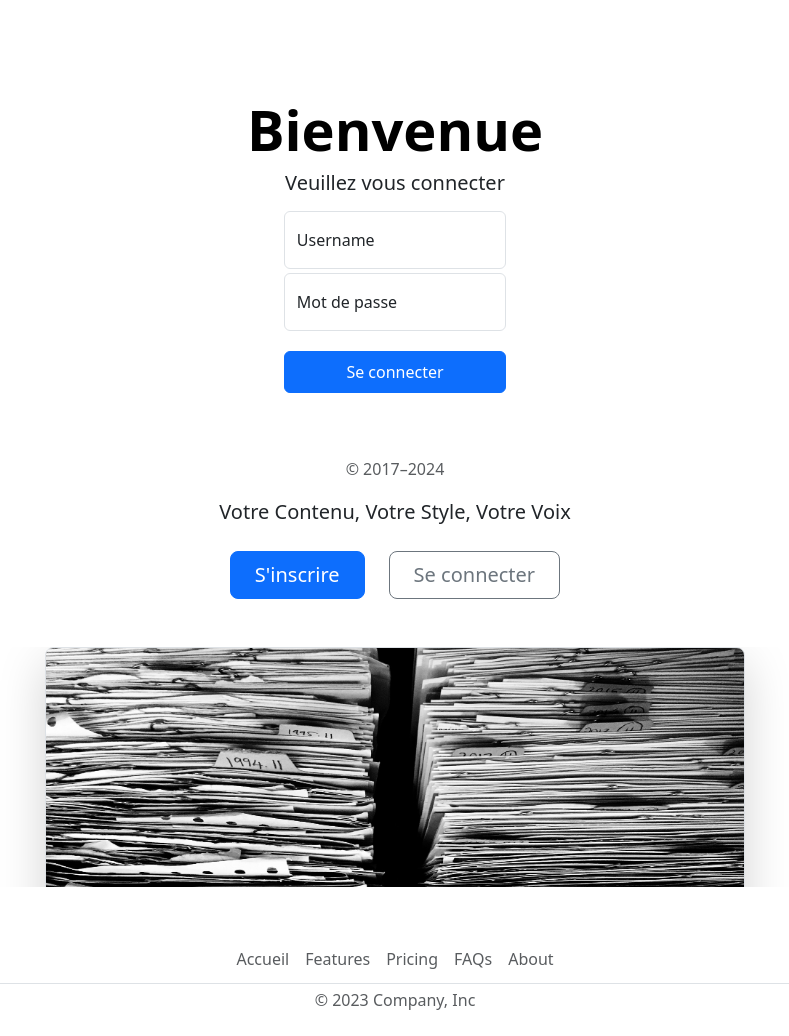
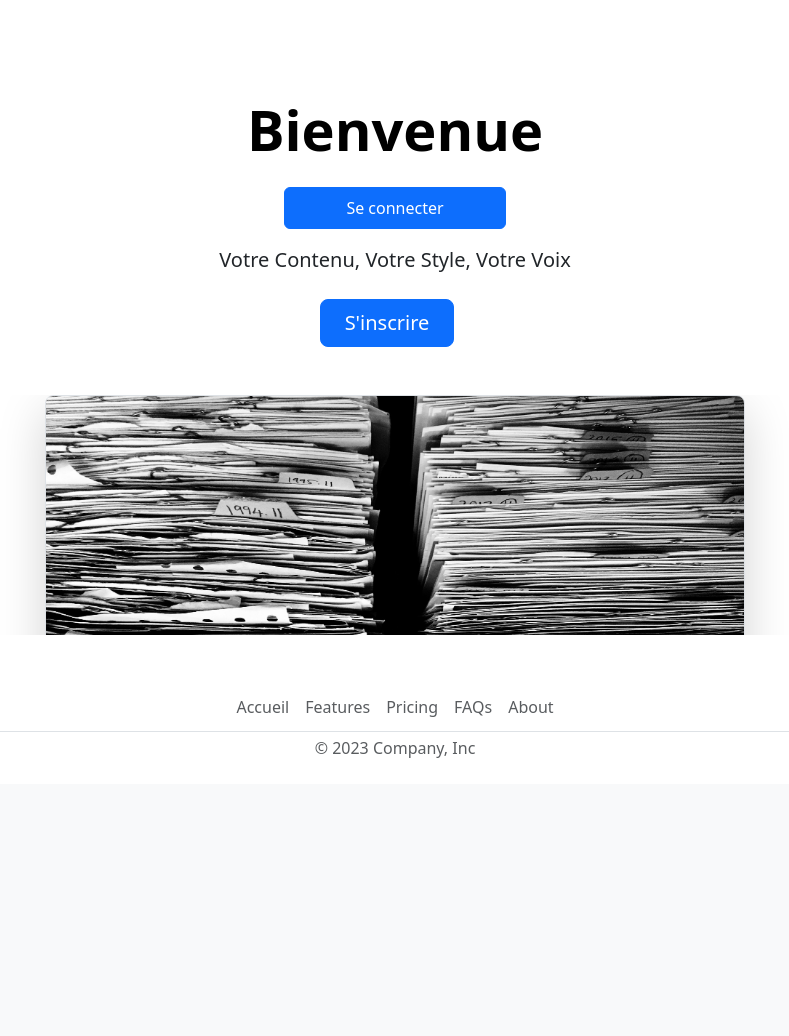
Before and after one commit to mileneDesjardins/CMS, a Flask app: page / in a window 1280 px wide. Shown: the part 56-1092 px from the top of the page, without its empty margins (245-1034 px from the left). After the commit the page ends 814 px from the top, so only its background shows below. Run offline with Flask 3, Linux system fonts and the light colour scheme.

Commit message:
connexion

```diff
--- a/app.py
+++ b/app.py
@@ -1,5 +1,4 @@
 import hashlib
-import sqlite3
 import uuid
 from functools import wraps
 import os
@@ -45,6 +44,7 @@ def accueil():
         photo = None
     return render_template('index.html', titre=titre, prenom=prenom, nom=nom, photo=photo)
 
+
 @app.route('/recherche', methods=['GET', 'POST'])
 def recherche():
     if request.method == 'POST':
@@ -58,11 +58,11 @@ def recherche():
     elif request.method == 'GET':
         return render_template("index.html")
 
+
 @app.route('/resultats/<query>', methods=['GET', 'POST'])
 def resultats(query):
     articles = request.args.get('articles', [])
     return render_template('resultats.html', query=query, articles=articles)
-
 
 
 @app.route('/creation_utilisateur', methods=['GET', 'POST'])
@@ -81,7 +81,8 @@ def inscription():
 
         # Vérifier que les champs ne sont pas vides
         if prenom == "" or nom == "" or courriel == "" or mdp == "" or len(photo_data) == 0:
-            return render_template("creation_utilisateur.html", titre=titre, erreur="Tous les champs sont obligatoires.")
+            return render_template("creation_utilisateur.html", titre=titre,
+                                   erreur="Tous les champs sont obligatoires.")
 
         # Validation du formulaire - Vous pouvez implémenter votre propre logique de validation ici
 
@@ -99,69 +100,51 @@ def inscription():
         return redirect('/confirmation', 302)
 
 
-@app.route('/connexion', methods=['POST'])
+@app.route('/connexion', methods=['GET', 'POST'])
 def connexion():
     titre = "Connexion"
-    username = request.form["username"]
-    mdp = request.form["mdp"]
+    if request.method == "GET":
+        return render_template("connexion.html")
+    else:
+        username = request.form["username"]
+        mdp = request.form["mdp"]
 
-    if username == "" or mdp == "":
-        return render_template('index.html', erreur="Veuillez remplir tous les champs")
+        if username == "" or mdp == "":
+            return render_template('connexion.html', erreur="Veuillez remplir tous les champs")
 
-    utilisateur = get_db().get_user_login_info(username)
-    if utilisateur is None:
-        return render_template('index.html',
-                               erreur="Utilisateur inexistant, veuillez vérifier vos informations")
+        utilisateur = get_db().get_user_login_info(username)
+        if utilisateur is None:
+            return render_template('connexion.html',
+                                   erreur="Utilisateur inexistant, veuillez vérifier vos informations")
 
-    salt = utilisateur[3]
-    mdp_hash = hashlib.sha512(str(mdp + salt).encode("utf-8")).hexdigest()
-    if mdp_hash == utilisateur[2]:
-        # Accès autorisé
-        id_session = uuid.uuid4().hex
-        #get_db().save_session(id_session, username)
+        salt = utilisateur[3]
+        mdp_hash = hashlib.sha512(str(mdp + salt).encode("utf-8")).hexdigest()
+        if mdp_hash == utilisateur[2]:
+            # Accès autorisé
+            id_session = uuid.uuid4().hex
+            # get_db().save_session(id_session, username)
 
-        session["id"] = id_session
-        session["prenom"] = utilisateur[0]
-        session["nom"] = utilisateur[1]
-        session["id_photo"] = utilisateur[4]
-        return redirect("/", 302)
-    else:
-        return render_template('index.html', erreur="Connexion impossible, veuillez vérifier vos informations")
-
-
-def authentication_required(f):
-    @wraps(f)
-    def decorated(*args, **kwargs):
-        if not is_authenticated(session):
-            return send_unauthorized()
-        return f(*args, **kwargs)
-
-    return decorated
+            session["id"] = id_session
+            session["prenom"] = utilisateur[0]
+            session["nom"] = utilisateur[1]
+            session["id_photo"] = utilisateur[4]
+            return redirect("/", 302)
+        else:
+            return render_template('connexion.html', erreur="Connexion impossible, veuillez vérifier vos informations")
 
 
 @app.route('/deconnexion')
-@authentication_required
-def logout():
+@login_required
+def deconnexion():
     session.clear()  # Supprime toutes les données de la session
     return redirect("/")
-
-
-
-def is_authenticated(session):
-    # TODO Next-level : Vérifier la session dans la base de données
-    return "id" in session
-
-
-def send_unauthorized():
-    return Response('Could not verify your access level for that URL.\n'
-                    'You have to login with proper credentials.', 401,
-                    {'WWW-Authenticate': 'Basic realm="Login Required"'})
 
 
 @app.route('/admin', methods=['GET', 'POST'])
 @login_required
 def admin():
-    Titre = "Admin"
+    titre = "Admin"
+    return render_template('index.html', titre=titre)
 
 
 @app.route('/confirmation', methods=['GET'])
--- a/templates/index.html
+++ b/templates/index.html
@@ -8,28 +8,14 @@
             </a>
         {% else %}
             <h1 class="display-4 fw-bold text-body-emphasis">Bienvenue</h1>
-            <form action="/connexion" method="POST">
-                <div class="container" style="max-width: 20%; text-align: center;">
-                    <h2 class="h5 mb-3 fw-normal">Veuillez vous connecter</h2>
-                    <div class="form-floating my-1">
-                        <input type="text" name="username" class="form-control" id="floatingInput"
-                               placeholder="Username">
-                        <label for="floatingInput">Username</label>
-                    </div>
-                    <div class="form-floating my-1">
-                        <input type="password" name="mdp" class="form-control" id="floatingPassword"
-                               placeholder="Mot de passe">
-                        <label for="floatingPassword">Mot de passe</label>
-                    </div>
-                    {% if erreur %}
-                        <div class="alert alert-danger" role="alert">
-                            {{ erreur }}
-                        </div>
-                    {% endif %}
-                    <button name="submit" class="btn btn-primary w-100 py-2 my-3" type="submit">Se connecter</button>
-                    <p class="mt-5 mb-3 text-body-secondary">© 2017–2024</p>
-                </div>
-            </form>
+
+            <div class="container" style="max-width: 20%; text-align: center;">
+                <a href="{{ url_for('connexion') }}">
+                    <button name="submit" class="btn btn-primary w-100 py-2 my-3">Se connecter
+                    </button>
+                </a>
+            </div>
+
         {% endif %}
         <div class="col-lg-6 mx-auto">
             <p class="lead mb-4">Votre Contenu, Votre Style, Votre Voix</p>
@@ -38,9 +24,6 @@
                     <button type="button" class="btn btn-primary btn-lg px-4 me-sm-3">
                         S'inscrire
                     </button>
-                </a>
-                <a href="{{ url_for('connexion') }}">
-                    <button type="button" class="btn btn-outline-secondary btn-lg px-4">Se connecter</button>
                 </a>
             </div>
         </div>
```
Also changed, not shown: authorization_decorator.py (+6 -6 lines), templates/connexion.html (+3 -4 lines).
